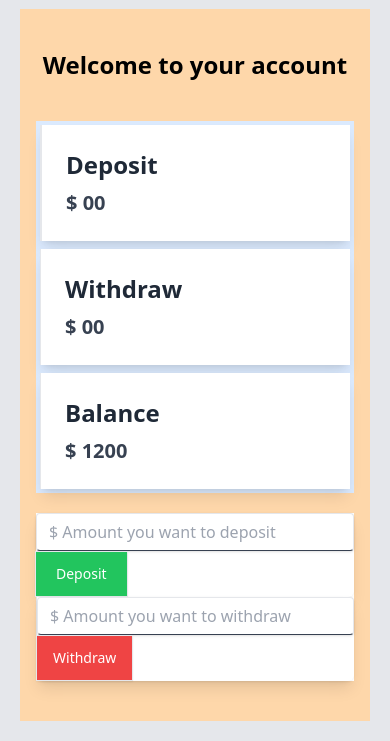
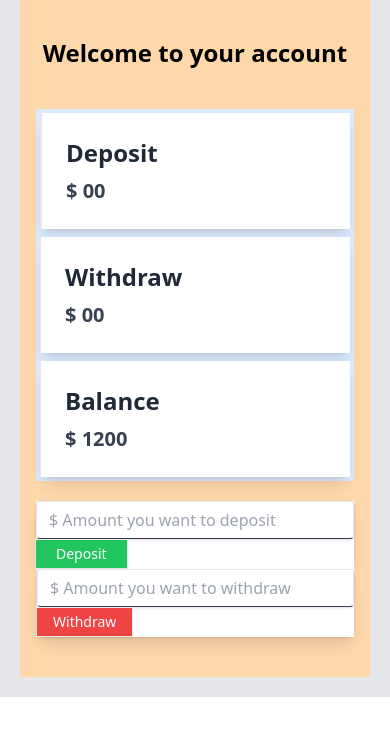
Before and after one commit to abdulkader789/a-simple-javascript-banking-system.github.io, a website built with Vite: page index.html in a window 390 px wide. Both pictures are taken after a click on the button "Sign in". Shown: the part 173-914 px from the top of the page. After the commit the page ends 870 px from the top, so only its background shows below. Built offline with nearby package versions, Linux system fonts and the light colour scheme.

Commit message:
button made responsive for small device

```diff
--- a/index.html
+++ b/index.html
@@ -14,7 +14,7 @@
 
 
     <!-- navbar goes here -->
-    <nav class="max-w-6xl mx-auto px-4 bg-gray-100 mb-3">
+    <nav class="max-w-6xl mx-auto px-4 bg-gray-100">
 
       <div class="max-w-6xl mx-auto px-4">
         <div class="  text-center border border-b-gray-200">
@@ -84,7 +84,7 @@
       class="max-w-6xl border border-gray-200 mx-auto bg-white  flex  flex-wrap flex-col-reverse md:flex-nowrap md:flex-row   ">
       <div class="relative h-96 w-full">
         <img alt="Welcome"
-          src="https://images.unsplash.com/photo-1630450202872-e0829c9d6172?ixlib=rb-1.2.1&ixid=MnwxMjA3fDB8MHxwaG90by1wYWdlfHx8fGVufDB8fHx8&auto=format&fit=crop&w=774&q=80"
+          src="https://st.adda247.com/https://wpassets.adda247.com/wp-content/uploads/multisite/sites/5/2023/07/28131522/22-countries-opens-special-accounts-in-Indian-banks-to-trade.jpg"
           class="absolute inset-0 h-full w-full object-cover" />
       </div>
       <div class="w-full relative p-5">
@@ -182,26 +182,26 @@
 
       <div class=" grid md:grid-cols-2 divide-x bg-blue-100 mt-5">
 
-        <div class="bg-white sm:mr-2   sm:p-6 md:p-6  shadow-lg">
-          <div class="flex flex-wrap md:flex-nowrap sm:py-5 md:py-5 rounded-md shadow-sm">
+        <div class="bg-white     md:p-6  shadow-lg">
+          <div class="flex flex-wrap md:flex-nowrap  md:py-5 rounded-md shadow-sm">
             <input autocomplete="off" id="d-input"
               class="shadow appearance-none border border-b-gray-700 rounded w-full py-2 px-3 text-gray-700 leading-tight focus:outline-none focus:shadow-outline"
               type="text" placeholder="$ Amount you want to deposit">
             <button type="button" id="deposit-btn"
-              class="-ml-px py-3 px-5 bg-green-500 inline-flex justify-center items-center gap-2 border font-medium  text-white shadow-sm align-middle hover:bg-green-400 focus:outline-none focus:ring-2 focus:ring-blue-600 transition-all text-sm dark:bg-gray-800 dark:hover:bg-slate-800 dark:border-gray-700 dark:text-gray-400 dark:hover:text-white">
+              class="-ml-px py-1 px-5 bg-green-500 inline-flex justify-center items-center gap-2 border font-medium  text-white shadow-sm align-middle hover:bg-green-400 focus:outline-none focus:ring-2 focus:ring-blue-600 transition-all text-sm dark:bg-gray-800 dark:hover:bg-slate-800 dark:border-gray-700 dark:text-gray-400 dark:hover:text-white">
               Deposit
             </button>
 
           </div>
 
         </div>
-        <div class="bg-white  sm:p-6 md:p-6  shadow-lg">
-          <div class="flex flex-wrap md:flex-nowrap sm:py-5 md:py-5 rounded-md shadow-sm">
+        <div class="bg-white   md:p-6  shadow-lg">
+          <div class="flex flex-wrap md:flex-nowrap  md:py-5 rounded-md shadow-sm">
             <input autocomplete="off" id="w-input"
               class="shadow appearance-none border border-b-gray-700 rounded w-full py-2 px-3 text-gray-700 leading-tight focus:outline-none focus:shadow-outline"
               type="text" placeholder="$ Amount you want to withdraw">
             <button type="button" id="withdraw-btn"
-              class="-ml-px py-3 px-4 bg-red-500 inline-flex justify-center items-center gap-2 border font-medium  text-white shadow-sm align-middle hover:bg-red-400 focus:outline-none focus:ring-2 focus:ring-blue-600 transition-all text-sm dark:bg-gray-800 dark:hover:bg-slate-800 dark:border-gray-700 dark:text-gray-400 dark:hover:text-white">
+              class="-ml-px py-1 px-4  bg-red-500 inline-flex justify-center items-center gap-2 border font-medium  text-white shadow-sm align-middle hover:bg-red-400 focus:outline-none focus:ring-2 focus:ring-blue-600 transition-all text-sm dark:bg-gray-800 dark:hover:bg-slate-800 dark:border-gray-700 dark:text-gray-400 dark:hover:text-white">
               Withdraw
             </button>
 
```
